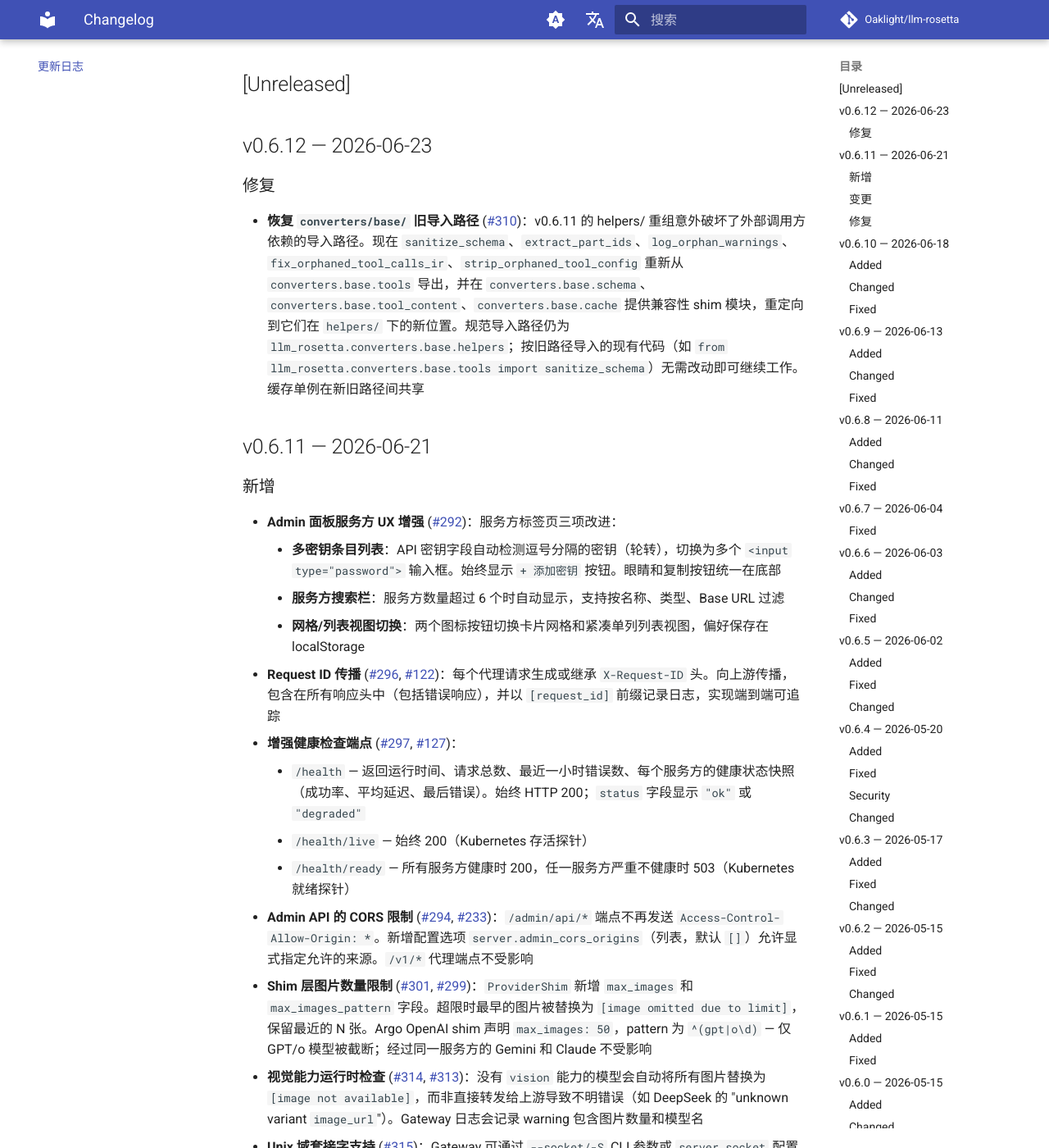
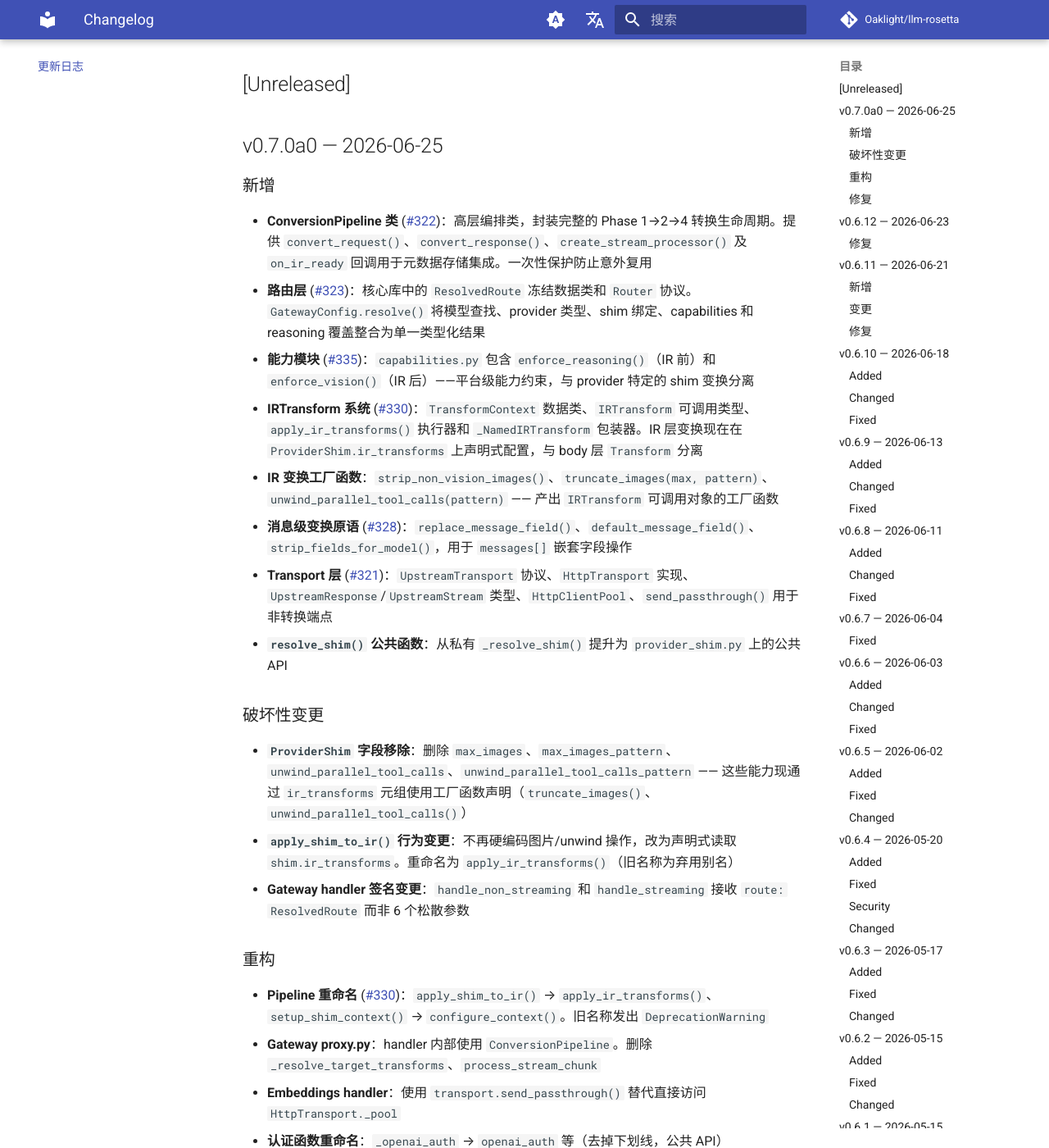
Before and after one commit to Oaklight/llm-rosetta, an MkDocs documentation site: the page built from docs/changelog.md, in a window 1280 px wide and 1400 px high, scrolled down 234 px. Shown: the whole window at 82% size. Built offline with MkDocs 1.6.1 and Material for MkDocs 9.7.7, drawn with Linux system fonts in a browser that asks for light colours; comment, search, counter and statistics services are not loaded; some of the changed text lies outside the part shown.

Commit message:
docs: 新增 v0.7.0a0 changelog

```diff
--- a/docs/changelog.md
+++ b/docs/changelog.md
@@ -7,6 +7,38 @@ title: Changelog
 All notable changes to LLM-Rosetta are documented here. This project follows [Keep a Changelog](https://keepachangelog.com/) conventions.
 
 ## [Unreleased]
+
+## v0.7.0a0 — 2026-06-25
+
+### 新增
+
+- **ConversionPipeline 类** ([#322](https://github.com/Oaklight/llm-rosetta/pull/332))：高层编排类，封装完整的 Phase 1→2→4 转换生命周期。提供 `convert_request()`、`convert_response()`、`create_stream_processor()` 及 `on_ir_ready` 回调用于元数据存储集成。一次性保护防止意外复用
+- **路由层** ([#323](https://github.com/Oaklight/llm-rosetta/pull/331))：核心库中的 `ResolvedRoute` 冻结数据类和 `Router` 协议。`GatewayConfig.resolve()` 将模型查找、provider 类型、shim 绑定、capabilities 和 reasoning 覆盖整合为单一类型化结果
+- **能力模块** ([#335](https://github.com/Oaklight/llm-rosetta/pull/336))：`capabilities.py` 包含 `enforce_reasoning()`（IR 前）和 `enforce_vision()`（IR 后）——平台级能力约束，与 provider 特定的 shim 变换分离
+- **IRTransform 系统** ([#330](https://github.com/Oaklight/llm-rosetta/pull/334))：`TransformContext` 数据类、`IRTransform` 可调用类型、`apply_ir_transforms()` 执行器和 `_NamedIRTransform` 包装器。IR 层变换现在在 `ProviderShim.ir_transforms` 上声明式配置，与 body 层 `Transform` 分离
+- **IR 变换工厂函数**：`strip_non_vision_images()`、`truncate_images(max, pattern)`、`unwind_parallel_tool_calls(pattern)` —— 产出 `IRTransform` 可调用对象的工厂函数
+- **消息级变换原语** ([#328](https://github.com/Oaklight/llm-rosetta/pull/333))：`replace_message_field()`、`default_message_field()`、`strip_fields_for_model()`，用于 `messages[]` 嵌套字段操作
+- **Transport 层** ([#321](https://github.com/Oaklight/llm-rosetta/pull/329))：`UpstreamTransport` 协议、`HttpTransport` 实现、`UpstreamResponse`/`UpstreamStream` 类型、`HttpClientPool`、`send_passthrough()` 用于非转换端点
+- **`resolve_shim()` 公共函数**：从私有 `_resolve_shim()` 提升为 `provider_shim.py` 上的公共 API
+
+### 破坏性变更
+
+- **`ProviderShim` 字段移除**：删除 `max_images`、`max_images_pattern`、`unwind_parallel_tool_calls`、`unwind_parallel_tool_calls_pattern` —— 这些能力现通过 `ir_transforms` 元组使用工厂函数声明（`truncate_images()`、`unwind_parallel_tool_calls()`）
+- **`apply_shim_to_ir()` 行为变更**：不再硬编码图片/unwind 操作，改为声明式读取 `shim.ir_transforms`。重命名为 `apply_ir_transforms()`（旧名称为弃用别名）
+- **Gateway handler 签名变更**：`handle_non_streaming` 和 `handle_streaming` 接收 `route: ResolvedRoute` 而非 6 个松散参数
+
+### 重构
+
+- **Pipeline 重命名** ([#330](https://github.com/Oaklight/llm-rosetta/pull/334))：`apply_shim_to_ir()` → `apply_ir_transforms()`、`setup_shim_context()` → `configure_context()`。旧名称发出 `DeprecationWarning`
+- **Gateway proxy.py**：handler 内部使用 `ConversionPipeline`。删除 `_resolve_target_transforms`、`process_stream_chunk`
+- **Embeddings handler**：使用 `transport.send_passthrough()` 替代直接访问 `HttpTransport._pool`
+- **认证函数重命名**：`_openai_auth` → `openai_auth` 等（去掉下划线，公共 API）
+
+### 修复
+
+- **恢复旧 `converters/base/` 导入路径** ([#317](https://github.com/Oaklight/llm-rosetta/pull/317))：在旧路径提供向后兼容 shim 模块
+- **`sanitize_schema` 剥离 `exclusiveMinimum`/`exclusiveMaximum`** ([#337](https://github.com/Oaklight/llm-rosetta/pull/337))：Google GenAI API 拒绝工具定义中的 JSON Schema draft 6+ 数值约束
+- **停止为 OpenAI Responses API 生成 `reasoning.type`** ([#337](https://github.com/Oaklight/llm-rosetta/pull/337))：OpenAI 和 Volcengine Responses API 拒绝 `reasoning.type` —— reasoning 仅通过 `reasoning.effort` 控制。v0.6.8 的历史 bug
 
 ## v0.6.12 — 2026-06-23
 
```
